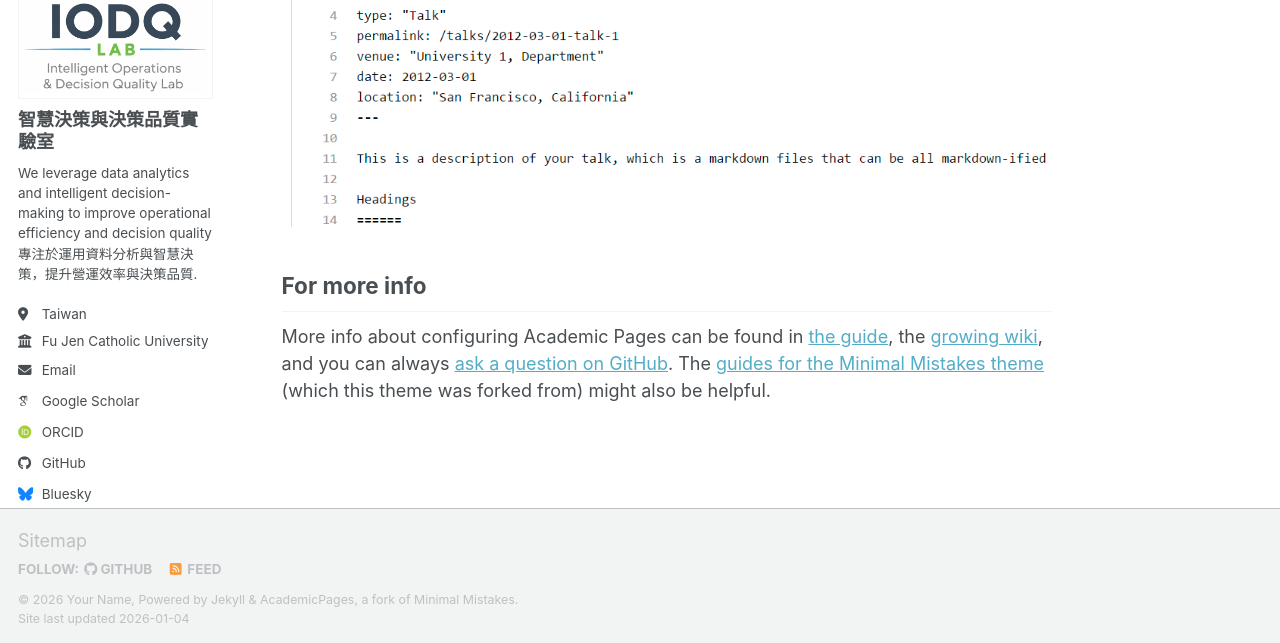
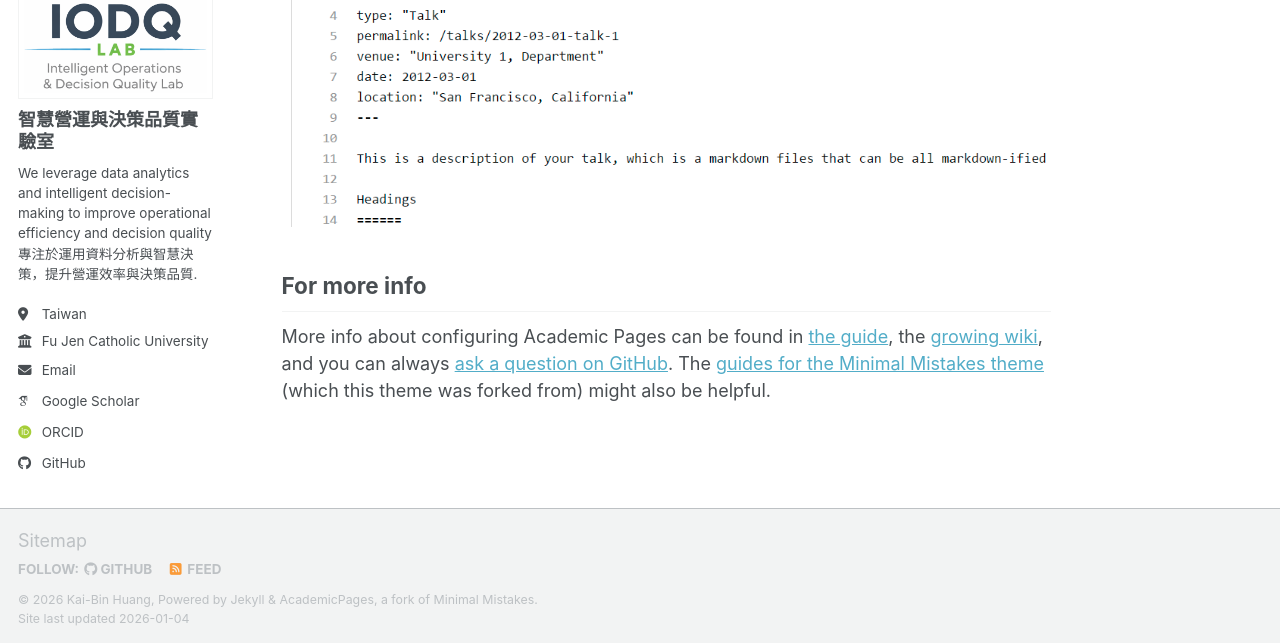
Before and after one commit to kbhuang188/kbhuang188.github.io, a Jekyll site: the page built from _pages/about.md, in a window 1280 px wide and 900 px high, scrolled down 2771 px. Shown: the part 254-897 px from the top of the window. Built offline with Jekyll 4.4.1, drawn with Linux system fonts in a browser that asks for light colours; some web fonts are replaced; a script bundle is joined from its source files by our own code; library files that are not in the unit come from our copies.

Commit message:
Update _config.yml

```diff
--- a/_config.yml
+++ b/_config.yml
@@ -11,7 +11,7 @@ locale                   : "en-US"
 site_theme               : "default" # The available themes options are "default", "air", "sunrise", "mint", "dirt" and "contrast"
 title                    : "Smart Operations and Data Analytics Lab"
 title_separator          : "-"
-name                     : &name "Your Name"
+name                     : &name "Kai-Bin Huang"
 description              : &description "Your Name's academic portfolio"   # Update this with a general description of your site, this is the default if not overridden by a page
 url                      : https://kbhuang188.github.io # The base hostname & protocol for your site e.g. "https://[your GitHub username].github.io",
                                                            # or if you already have some other page hosted on Github then use "https://[your GitHub username].github.io/[Your Repo Name]"
@@ -24,7 +24,7 @@ repository               : "academicpages/academicpages.github.io"
 author:
   # Biographic information
   avatar           : "IODQ-1.png"
-  name             : "智慧決策與決策品質實驗室"
+  name             : "智慧營運與決策品質實驗室"
   pronouns         : # example: "she/her"
   bio              : "We leverage data analytics and intelligent decision-making to improve operational efficiency and decision quality <br> 專注於運用資料分析與智慧決策，提升營運效率與決策品質."
   location         : "Taiwan"
@@ -57,7 +57,7 @@ author:
 
   # Social media
   artstation       : # Username
-  bluesky          : "bsky.app" # Replace this with you Bluesky username
+  #bluesky          : "bsky.app" # Replace this with you Bluesky username
   facebook         : # Username
   flickr           : # Username
   foursquare       : # Username
```
